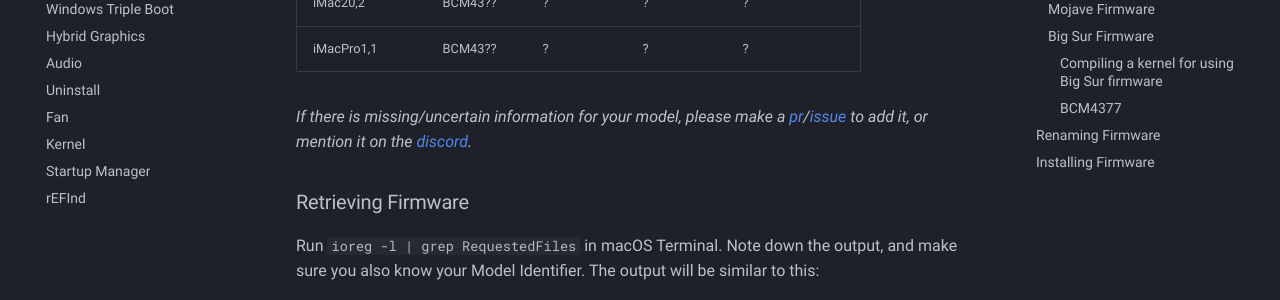
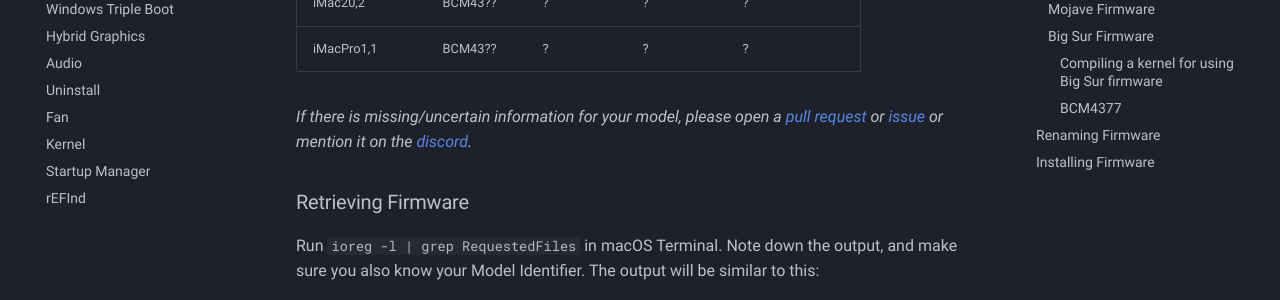
Before and after one commit to t2linux/wiki, an MkDocs documentation site: the page built from docs/guides/wifi.md, in a window 1280 px wide and 900 px high, scrolled down 1349 px. Shown: the part 153-453 px from the top of the window. Built offline with MkDocs 1.6.1 and Material for MkDocs 9.7.7, drawn with Linux system fonts in a browser that asks for light colours; comment, search, counter and statistics services are not loaded.

Commit message:
Guides: Adjust formatting of instructions to add missing firmware information

```diff
--- a/docs/guides/wifi.md
+++ b/docs/guides/wifi.md
@@ -42,8 +42,7 @@ Please use the table below to check which patchsets will work for your model.
 | iMac20,2         | BCM43?? | ?        | ?        | ?                    |
 | iMacPro1,1       | BCM43?? | ?        | ?        | ?                    |
 
-*If there is missing/uncertain information for your model, please make a
-[pr](https://github.com/t2linux/wiki/edit/master/docs/guides/wifi.md)/[issue](https://github.com/t2linux/wiki/issues) to add it, or mention it on the [discord](https://discord.com/invite/68MRhQu).*
+*If there is missing/uncertain information for your model, please open a [pull request](https://github.com/t2linux/wiki/edit/master/docs/guides/wifi.md) or [issue](https://github.com/t2linux/wiki/issues) or mention it on the [discord](https://discord.com/invite/68MRhQu).*
 
 ### Retrieving Firmware
 
```
